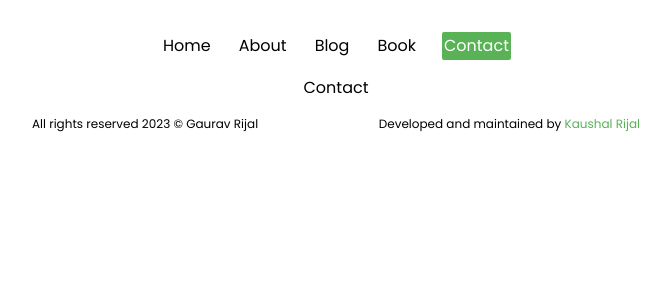
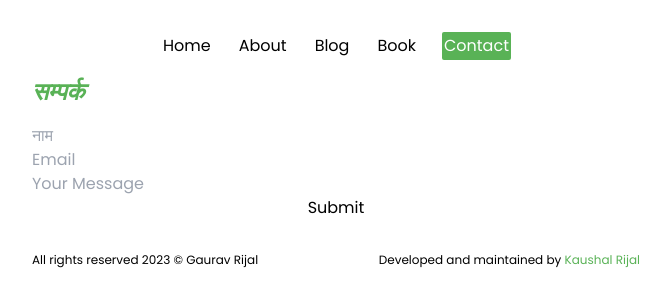
Before and after one commit to kaushalrijal/portfolio-dada, a Next.js app: page /contact in a window 1280 px wide. Shown: the top 306 px of the page, without its empty margins (304-974 px from the left). Built offline with nearby package versions, Linux system fonts and the light colour scheme.

Commit message:
header of contact form changed

```diff
--- a/src/app/contact/page.tsx
+++ b/src/app/contact/page.tsx
@@ -1,7 +1,21 @@
 import React from "react";
 
 const Contact = () => {
-  return <div>Contact</div>;
+  return (
+    <div className="w-full">
+      <span className="w-full my-4 text-2xl text-primary italic font-semibold">
+        सम्पर्क
+      </span>
+      <div className=" my-4">
+        <form className="w-full flex flex-col ">
+          <input type="text" placeholder="नाम" />
+          <input type="email" placeholder="Email" />
+          <input type="textarea" placeholder="Your Message" />
+          <input type="submit" />
+        </form>
+      </div>
+    </div>
+  );
 };
 
 export default Contact;
```
